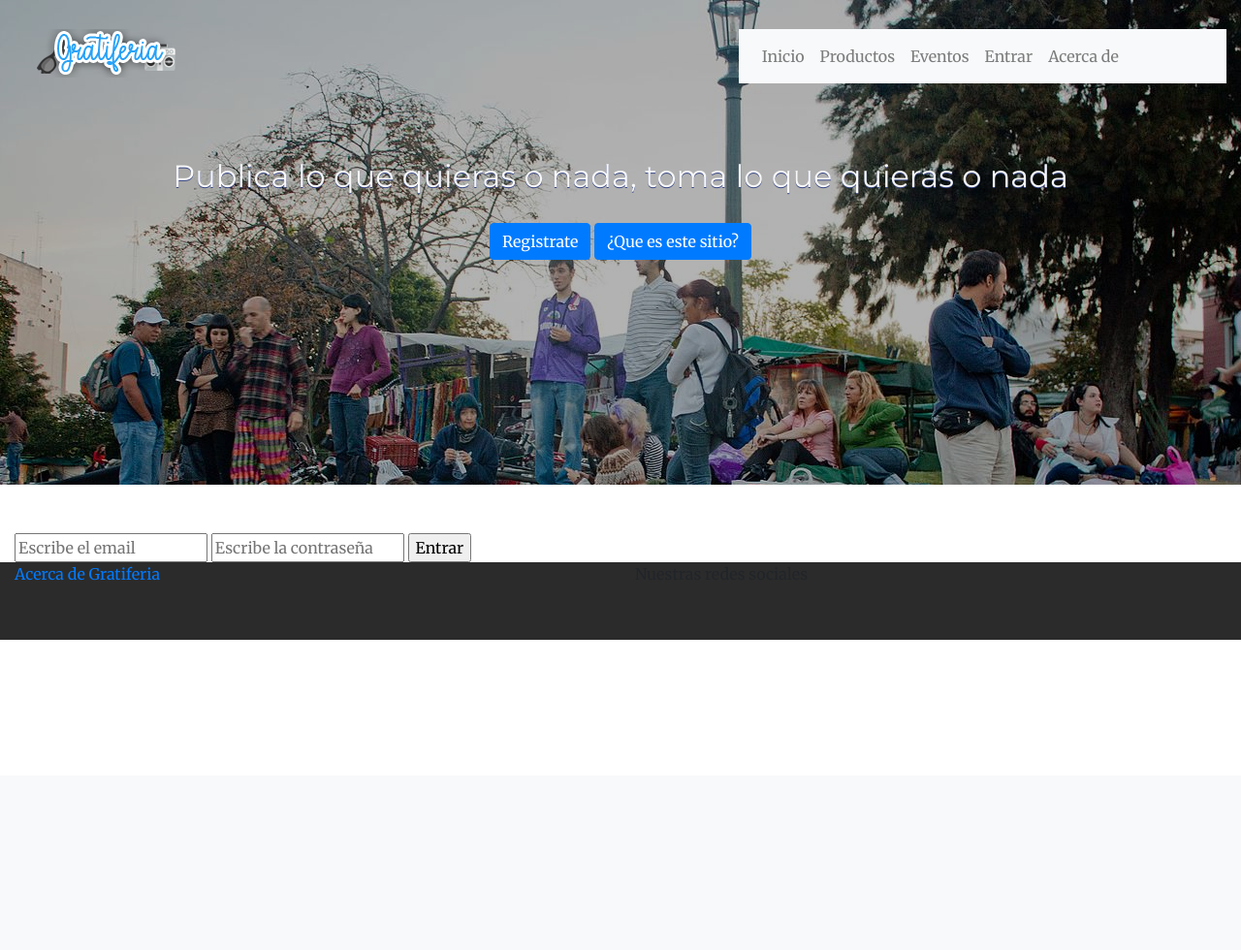
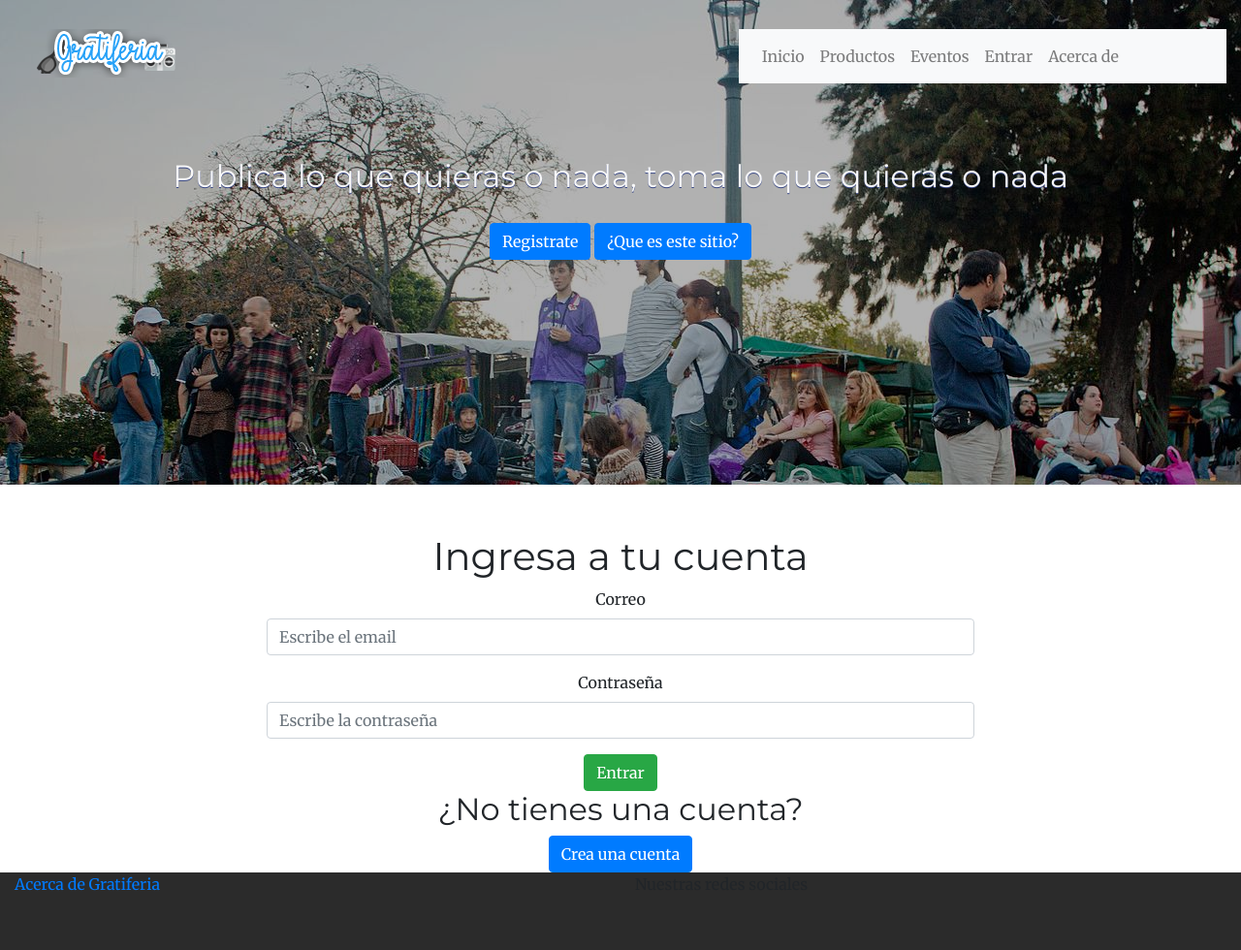
Before and after one commit to fernandosg/gratiferia, a Django app: template apps/home/templates/home/login.html in a window 1280 px wide. Shown: the whole page at 97% size. Before the commit the page ends 660 px from the top, so only its background shows below. Run offline with Django 3.2, Linux system fonts and the light colour scheme; the template is opened without the code that fills it, so the values that code supplies are empty; some libraries are stand-ins or nearby versions.

Commit message:
Structure HTML for login

```diff
--- a/apps/home/templates/home/login.html
+++ b/apps/home/templates/home/login.html
@@ -1,9 +1,34 @@
 {% extends 'base.html' %}
 {% block content %}
-  <form method="post" action="">
-    {% csrf_token %}
-    <input id="email" type="email" name="email" placeholder="Escribe el email" />
-    <input id="password" type="password" name="password" placeholder="Escribe la contraseña" />
-    <input type="submit" value="Entrar"/>
-  </form>
+  <div class="container">
+    <div class="row">
+      <div class="col-2"></div>
+      <div class="col-8">
+        <div style="text-align:center;">
+          <h1>Ingresa a tu cuenta</h1>
+        </div>
+        <div style="text-align:center;">
+          <form method="post" action="">
+            {% csrf_token %}
+            <div class="form-group">
+              <label for="email">Correo</label>
+              <input class="form-control" id="email" type="email" name="email" placeholder="Escribe el email" />
+            </div>
+            <div class="form-group">
+              <label for="password">Contraseña</label>
+              <input class="form-control" id="password" type="password" name="password" placeholder="Escribe la contraseña" />
+            </div>
+            <input class="btn btn-success" type="submit" value="Entrar"/>
+          </form>
+        </div>
+        <div style="text-align:center;">
+          <h2>¿No tienes una cuenta?</h2>
+          <div>
+            <a class="btn btn-primary" href="{% url 'signup' %}">Crea una cuenta</a>
+          </div>
+        </div>
+      </div>
+      <div class="col-2"></div>
+    </div>
+  </div>
 {% endblock %}
```
